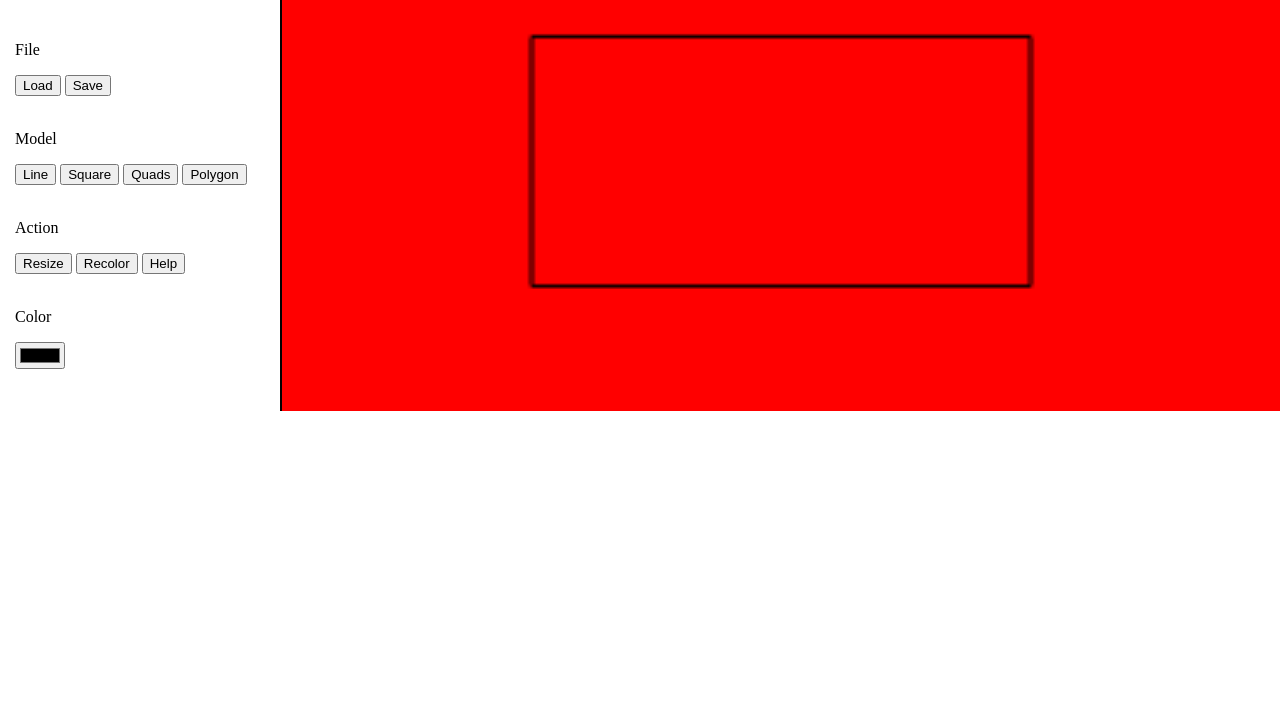
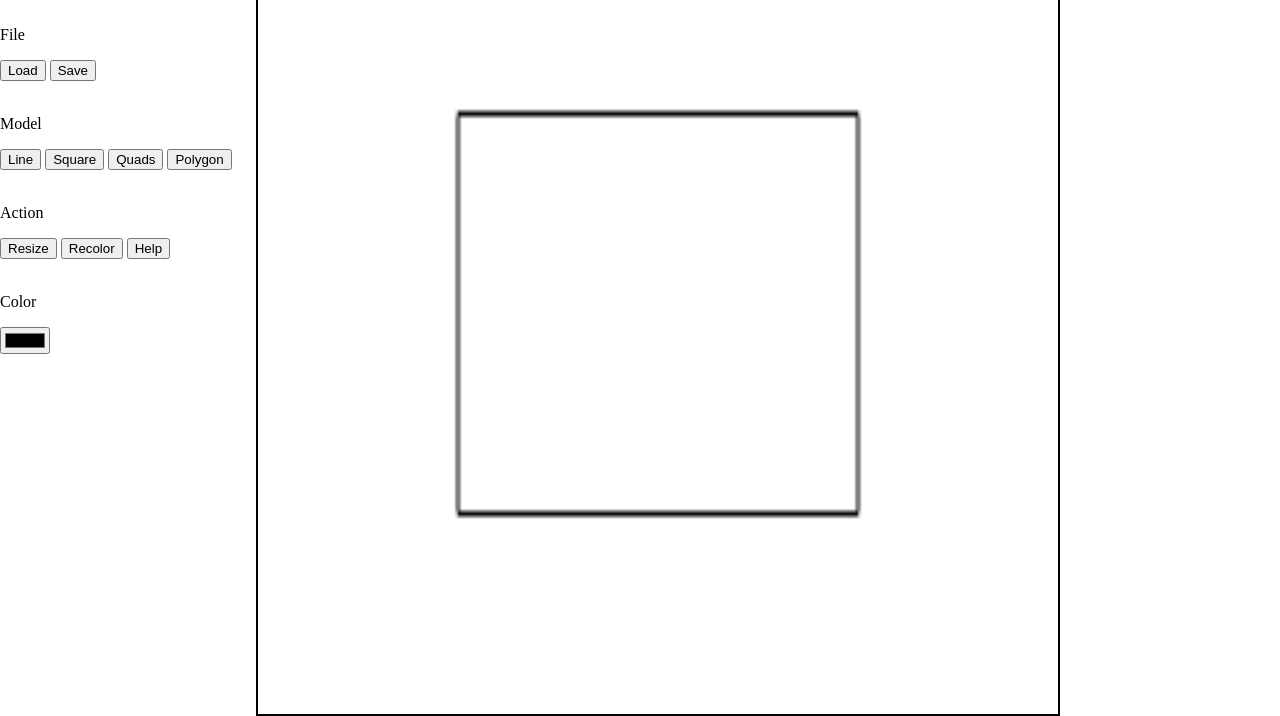
Before and after one commit to giantandreas/Simple-2D-CAD, a plain HTML site: page index.html in a window 1280 px wide. Shown: the part 88-804 px from the top of the page. Drawn offline with Linux system fonts and the light colour scheme.

Commit message:
fixing bug

```diff
--- a/app.js
+++ b/app.js
@@ -62,10 +62,10 @@ function main() {
     gl.vertexAttribPointer(coords, 3, gl.FLOAT, false, 0, 0);
 
     gl.enableVertexAttribArray(coords);
-    gl.clearColor( 1.0, 0.0, 0.0, 1.0 );
+    gl.clearColor( 1.0, 1.0, 1.0, 1.0 );
 	  gl.enable( gl.DEPTH_TEST );
     gl.clear( gl.COLOR_BUFFER_BIT );
-    gl.viewport(0, 0, canvas.width, canvas.height);
+    gl.viewport(0, 0, gl.canvas.width, gl.canvas.height);
 
     gl.drawArrays(gl.LINE_LOOP, 0, 4);
 }
--- a/style.css
+++ b/style.css
@@ -8,14 +8,13 @@ body{
 }
 
 canvas{
-    flex-basis: 80%;
-    width: 100vh;
-    border-left: 2px solid black;
+    height: 100vh;
+    aspect-ratio: 1;
+    border: 2px solid black;
 }
 
 .tools-container{
     display: flex;
     flex-basis: 20%;
-    padding: 15px;
     flex-direction: column;
 }
```
